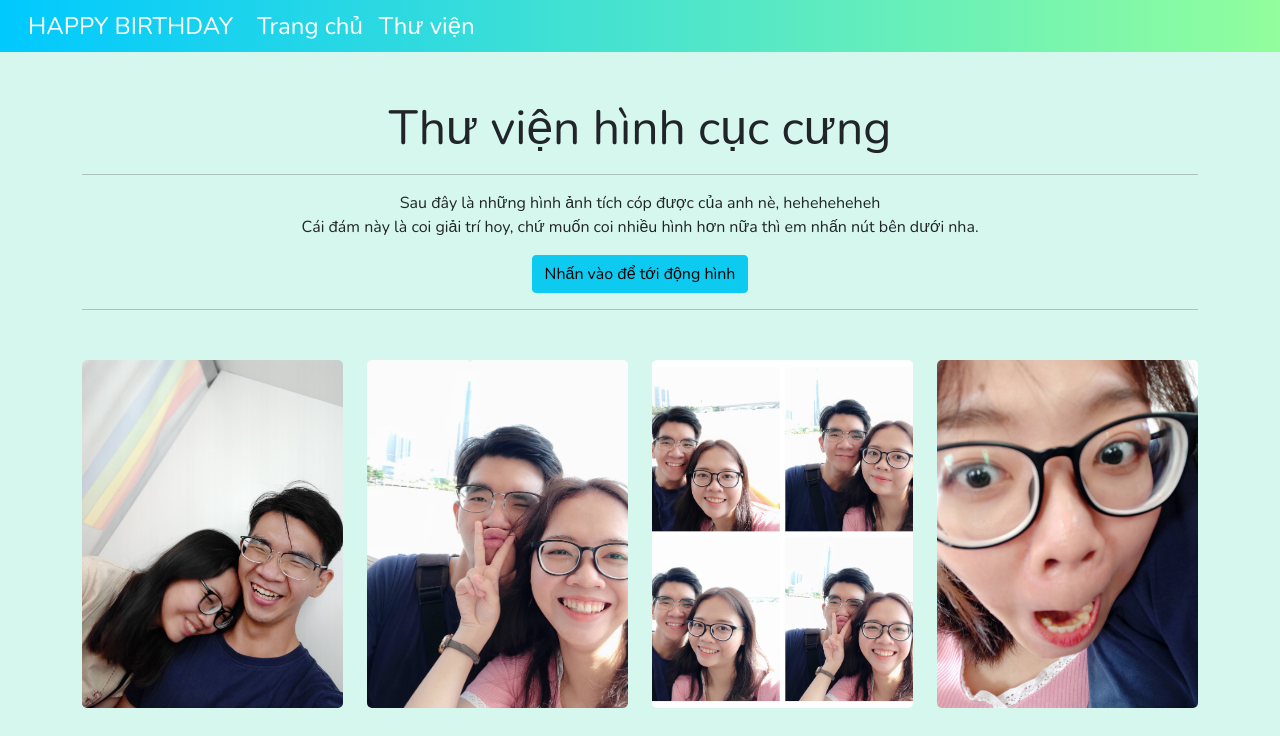
After one commit to edwardnguyen225/web-bootcamp, a PHP site: page /happy_birthday/library.html in a window 1280 px wide. The commit adds this page. Shown: the top 736 px of the page. Run offline with PHP 8.4, Linux system fonts and the light colour scheme; some libraries are stand-ins or nearby versions.

Commit message:
add library page

```diff
--- a/css/bootstrap/happy_birthday/app.css
+++ b/css/bootstrap/happy_birthday/app.css
@@ -3,9 +3,21 @@ body {
    background-color: #D6F7EE;
 }
 
+header {
+   margin-top: 100px;
+   margin-bottom: 50px;
+}
+
+header h1 {
+   font-size: 3rem;
+   font-weight: 300;
+   text-align: center;
+}
+
 #mainNavbar {
-   background: rgb(0,201,255);
-   background: linear-gradient(90deg, rgba(0,201,255,1) 0%, rgba(146,254,157,1) 100%);   font-size: 1.5rem;
+   background: rgb(0, 201, 255);
+   background: linear-gradient(90deg, rgba(0, 201, 255, 1) 0%, rgba(146, 254, 157, 1) 100%);
+   font-size: 1.5rem;
    font-weight: 200;
 }
 
@@ -77,3 +89,57 @@ body {
       font-size: 2rem;
    }
 }
+
+/* bootsnip CSS */
+
+#demo {
+   height: 100%;
+   position: relative;
+   overflow: hidden;
+}
+
+
+.green {
+   background-color: #6fb936;
+}
+
+.thumb {
+   margin-bottom: 30px;
+}
+
+.page-top {
+   margin-top: 85px;
+}
+
+
+img.zoom {
+   width: 100%;
+   height: 100%;
+   border-radius: 5px;
+   object-fit: cover;
+   -webkit-transition: all .3s ease-in-out;
+   -moz-transition: all .3s ease-in-out;
+   -o-transition: all .3s ease-in-out;
+   -ms-transition: all .3s ease-in-out;
+}
+
+
+.transition {
+   -webkit-transform: scale(1.2);
+   -moz-transform: scale(1.2);
+   -o-transform: scale(1.2);
+   transform: scale(1.2);
+}
+
+.modal-header {
+
+   border-bottom: none;
+}
+
+.modal-title {
+   color: #000;
+}
+
+.modal-footer {
+   display: none;
+}
--- /dev/null
+++ b/css/bootstrap/happy_birthday/library.html
@@ -0,0 +1,343 @@
+<!DOCTYPE html>
+<html lang="en">
+
+   <head>
+      <!-- Required meta tags -->
+      <meta charset="utf-8" />
+      <meta name="viewport" content="width=device-width, initial-scale=1, shrink-to-fit=no" />
+
+      <!-- Google Font -->
+      <link href="https://fonts.googleapis.com/css?family=Nunito:200,300,400,700" rel="stylesheet" />
+
+      <!-- bootsnip CSS -->
+      <link href="//maxcdn.bootstrapcdn.com/bootstrap/4.0.0/css/bootstrap.min.css" rel="stylesheet" id="bootstrap-css">
+      <script src="//maxcdn.bootstrapcdn.com/bootstrap/4.0.0/js/bootstrap.min.js"></script>
+      <script src="//cdnjs.cloudflare.com/ajax/libs/jquery/3.2.1/jquery.min.js"></script>
+
+      <!-- Bootstrap CSS -->
+      <link href="https://cdn.jsdelivr.net/npm/bootstrap@5.0.0-beta1/dist/css/bootstrap.min.css" rel="stylesheet"
+         integrity="sha384-giJF6kkoqNQ00vy+HMDP7azOuL0xtbfIcaT9wjKHr8RbDVddVHyTfAAsrekwKmP1" crossorigin="anonymous">
+      <!-- Custom CSS -->
+      <link rel="stylesheet" href="app.css" />
+
+      <title>For my Pudding</title>
+   </head>
+
+   <body>
+      <nav id="mainNavbar" class="navbar fixed-top navbar-dark navbar-expand-md py-0">
+         <div class="container-fluid">
+            <a class="navbar-brand text-uppercase" href="./index.html">Happy birthday</a>
+            <button class="navbar-toggler" type="button" data-bs-toggle="collapse" data-bs-target="#navbarMainMenu"
+               aria-controls="navbarSupportedContent" aria-expanded="false" aria-label="Toggle navigation">
+               <span class="navbar-toggler-icon"></span>
+            </button>
+            <div class="collapse navbar-collapse" id="navbarMainMenu">
+               <div class="navbar-nav">
+                  <a class="nav-link" href="./index.html">Trang chủ</a>
+                  <a class="nav-link" href="./library.html">Thư viện</a>
+               </div>
+            </div>
+         </div>
+      </nav>
+
+      <header class="container align-items-center">
+         <h1>Thư viện hình cục cưng</h1>
+
+         <hr>
+         <p class="text-center">
+            Sau đây là những hình ảnh tích cóp được của anh nè, heheheheheh<br>
+            Cái đám này là coi giải trí hoy, chứ muốn coi nhiều hình hơn nữa thì em nhấn nút bên dưới nha.
+         </p>
+         <div class="form-row text-center">
+            <div class="col-12">
+               <a href="https://photos.app.goo.gl/N3k74fvwYUYfEJcHA" target="_blank" class="btn btn-info">Nhấn vào để tới động hình</a>
+            </div>
+         </div>
+         <hr>
+      </header>
+
+      <link rel="stylesheet" href="//cdnjs.cloudflare.com/ajax/libs/fancybox/2.1.5/jquery.fancybox.min.css"
+         media="screen">
+      <script src="//cdnjs.cloudflare.com/ajax/libs/fancybox/2.1.5/jquery.fancybox.min.js"></script>
+
+      <!-- Page Content -->
+      <div class="container">
+         <div class="row">
+            <div class="col-lg-3 col-md-4 col-xs-6 thumb">
+               <a href="./assets/Photos/IMG_20200822_203700.jpg" class="fancybox" rel="ligthbox">
+                  <img src="./assets/Photos/IMG_20200822_203700.jpg" alt="Hình cục cưng " class="zoom img-fluid">
+               </a>
+            </div>
+
+            <div class="col-lg-3 col-md-4 col-xs-6 thumb">
+               <a href="./assets/Photos/IMG_20200903_085404.jpg" class="fancybox" rel="ligthbox">
+                  <img src="./assets/Photos/IMG_20200903_085404.jpg" alt="Hình cục cưng " class="zoom img-fluid">
+               </a>
+            </div>
+
+            <div class="col-lg-3 col-md-4 col-xs-6 thumb">
+               <a href="./assets/Photos/IMG_20200903_085337-COLLAGE.jpg" class="fancybox" rel="ligthbox">
+                  <img src="./assets/Photos/IMG_20200903_085337-COLLAGE.jpg" alt="Hình cục cưng "
+                     class="zoom img-fluid">
+               </a>
+            </div>
+
+            <div class="col-lg-3 col-md-4 col-xs-6 thumb">
+               <a href="./assets/Photos/IMG_20200903_100625.jpg" class="fancybox" rel="ligthbox">
+                  <img src="./assets/Photos/IMG_20200903_100625.jpg" alt="Hình cục cưng " class="zoom img-fluid">
+               </a>
+            </div>
+
+            <div class="col-lg-3 col-md-4 col-xs-6 thumb">
+               <a href="./assets/Photos/IMG_20200903_123116.jpg" class="fancybox" rel="ligthbox">
+                  <img src="./assets/Photos/IMG_20200903_123116.jpg" alt="Hình cục cưng " class="zoom img-fluid">
+               </a>
+            </div>
+
+            <div class="col-lg-3 col-md-4 col-xs-6 thumb">
+               <a href="./assets/Photos/IMG_20200903_123107-ANIMATION.gif" class="fancybox" rel="ligthbox">
+                  <img src="./assets/Photos/IMG_20200903_123107-ANIMATION.gif" alt="Hình cục cưng "
+                     class="zoom img-fluid">
+               </a>
+            </div>
+
+            <div class="col-lg-3 col-md-4 col-xs-6 thumb">
+               <a href="./assets/Photos/IMG_20200903_123210-ANIMATION.gif" class="fancybox" rel="ligthbox">
+                  <img src="./assets/Photos/IMG_20200903_123210-ANIMATION.gif" alt="Hình cục cưng "
+                     class="zoom img-fluid">
+               </a>
+            </div>
+
+            <div class="col-lg-3 col-md-4 col-xs-6 thumb">
+               <a href="./assets/Photos/IMG_20200903_123343.jpg" class="fancybox" rel="ligthbox">
+                  <img src="./assets/Photos/IMG_20200903_123343.jpg" alt="Hình cục cưng " class="zoom img-fluid">
+               </a>
+            </div>
+
+            <div class="col-lg-3 col-md-4 col-xs-6 thumb">
+               <a href="./assets/Photos/IMG_20200903_123349.jpg" class="fancybox" rel="ligthbox">
+                  <img src="./assets/Photos/IMG_20200903_123349.jpg" alt="Hình cục cưng " class="zoom img-fluid">
+               </a>
+            </div>
+
+            <div class="col-lg-3 col-md-4 col-xs-6 thumb">
+               <a href="./assets/Photos/IMG_20201104_101839.jpg" class="fancybox" rel="ligthbox">
+                  <img src="./assets/Photos/IMG_20201104_101839.jpg" alt="Hình cục cưng " class="zoom img-fluid">
+               </a>
+            </div>
+
+            <div class="col-lg-3 col-md-4 col-xs-6 thumb">
+               <a href="./assets/Photos/IMG_20201104_102024.jpg" class="fancybox" rel="ligthbox">
+                  <img src="./assets/Photos/IMG_20201104_102024.jpg" alt="Hình cục cưng " class="zoom img-fluid">
+               </a>
+            </div>
+
+            <div class="col-lg-3 col-md-4 col-xs-6 thumb">
+               <a href="./assets/Photos/IMG_20201104_184457.jpg" class="fancybox" rel="ligthbox">
+                  <img src="./assets/Photos/IMG_20201104_184457.jpg" alt="Hình cục cưng " class="zoom img-fluid">
+               </a>
+            </div>
+
+            <div class="col-lg-3 col-md-4 col-xs-6 thumb">
+               <a href="./assets/Photos/IMG_20201104_184510.jpg" class="fancybox" rel="ligthbox">
+                  <img src="./assets/Photos/IMG_20201104_184510.jpg" alt="Hình cục cưng " class="zoom img-fluid">
+               </a>
+            </div>
+
+            <div class="col-lg-3 col-md-4 col-xs-6 thumb">
+               <a href="./assets/Photos/IMG_1111.jpg" class="fancybox" rel="ligthbox">
+                  <img src="./assets/Photos/IMG_1111.jpg" alt="Hình cục cưng " class="zoom img-fluid">
+               </a>
+            </div>
+
+            <div class="col-lg-3 col-md-4 col-xs-6 thumb">
+               <a href="./assets/Photos/IMG_20201108_121715.jpg" class="fancybox" rel="ligthbox">
+                  <img src="./assets/Photos/IMG_20201108_121715.jpg" alt="Hình cục cưng " class="zoom img-fluid">
+               </a>
+            </div>
+
+            <div class="col-lg-3 col-md-4 col-xs-6 thumb">
+               <a href="./assets/Photos/IMG_20201108_121716.jpg" class="fancybox" rel="ligthbox">
+                  <img src="./assets/Photos/IMG_20201108_121716.jpg" alt="Hình cục cưng " class="zoom img-fluid">
+               </a>
+            </div>
+
+            <div class="col-lg-3 col-md-4 col-xs-6 thumb">
+               <a href="./assets/Photos/IMG_20201108_121722.jpg" class="fancybox" rel="ligthbox">
+                  <img src="./assets/Photos/IMG_20201108_121722.jpg" alt="Hình cục cưng " class="zoom img-fluid">
+               </a>
+            </div>
+
+            <div class="col-lg-3 col-md-4 col-xs-6 thumb">
+               <a href="./assets/Photos/IMG_1341.jpg" class="fancybox" rel="ligthbox">
+                  <img src="./assets/Photos/IMG_1341.jpg" alt="Hình cục cưng " class="zoom img-fluid">
+               </a>
+            </div>
+
+            <div class="col-lg-3 col-md-4 col-xs-6 thumb">
+               <a href="./assets/Photos/IMG_1342.jpg" class="fancybox" rel="ligthbox">
+                  <img src="./assets/Photos/IMG_1342.jpg" alt="Hình cục cưng " class="zoom img-fluid">
+               </a>
+            </div>
+
+            <div class="col-lg-3 col-md-4 col-xs-6 thumb">
+               <a href="./assets/Photos/IMG_1393.jpg" class="fancybox" rel="ligthbox">
+                  <img src="./assets/Photos/IMG_1393.jpg" alt="Hình cục cưng " class="zoom img-fluid">
+               </a>
+            </div>
+
+            <div class="col-lg-3 col-md-4 col-xs-6 thumb">
+               <a href="./assets/Photos/IMG_20201108_151443.jpg" class="fancybox" rel="ligthbox">
+                  <img src="./assets/Photos/IMG_20201108_151443.jpg" alt="Hình cục cưng " class="zoom img-fluid">
+               </a>
+            </div>
+
+            <div class="col-lg-3 col-md-4 col-xs-6 thumb">
+               <a href="./assets/Photos/IMG_20201108_151443_1.jpg" class="fancybox" rel="ligthbox">
+                  <img src="./assets/Photos/IMG_20201108_151443_1.jpg" alt="Hình cục cưng " class="zoom img-fluid">
+               </a>
+            </div>
+
+            <div class="col-lg-3 col-md-4 col-xs-6 thumb">
+               <a href="./assets/Photos/IMG_1466.jpg" class="fancybox" rel="ligthbox">
+                  <img src="./assets/Photos/IMG_1466.jpg" alt="Hình cục cưng " class="zoom img-fluid">
+               </a>
+            </div>
+
+            <div class="col-lg-3 col-md-4 col-xs-6 thumb">
+               <a href="./assets/Photos/IMG_20201123_192019.jpg" class="fancybox" rel="ligthbox">
+                  <img src="./assets/Photos/IMG_20201123_192019.jpg" alt="Hình cục cưng " class="zoom img-fluid">
+               </a>
+            </div>
+
+            <div class="col-lg-3 col-md-4 col-xs-6 thumb">
+               <a href="./assets/Photos/IMG_20201123_203030.jpg" class="fancybox" rel="ligthbox">
+                  <img src="./assets/Photos/IMG_20201123_203030.jpg" alt="Hình cục cưng " class="zoom img-fluid">
+               </a>
+            </div>
+
+            <div class="col-lg-3 col-md-4 col-xs-6 thumb">
+               <a href="./assets/Photos/IMG_20201125_201927_1.jpg" class="fancybox" rel="ligthbox">
+                  <img src="./assets/Photos/IMG_20201125_201927_1.jpg" alt="Hình cục cưng " class="zoom img-fluid">
+               </a>
+            </div>
+
+            <div class="col-lg-3 col-md-4 col-xs-6 thumb">
+               <a href="./assets/Photos/IMG_20201221_202916_onFire(Abhi).jpg" class="fancybox" rel="ligthbox">
+                  <img src="./assets/Photos/IMG_20201221_202916_onFire(Abhi).jpg" alt="Hình cục cưng "
+                     class="zoom img-fluid">
+               </a>
+            </div>
+
+            <div class="col-lg-3 col-md-4 col-xs-6 thumb">
+               <a href="./assets/Photos/IMG_20201221_202919_onFire(Abhi).jpg" class="fancybox" rel="ligthbox">
+                  <img src="./assets/Photos/IMG_20201221_202919_onFire(Abhi).jpg" alt="Hình cục cưng "
+                     class="zoom img-fluid">
+               </a>
+            </div>
+
+            <div class="col-lg-3 col-md-4 col-xs-6 thumb">
+               <a href="./assets/Photos/IMG_20201221_202920_onFire(Abhi).jpg" class="fancybox" rel="ligthbox">
+                  <img src="./assets/Photos/IMG_20201221_202920_onFire(Abhi).jpg" alt="Hình cục cưng "
+                     class="zoom img-fluid">
+               </a>
+            </div>
+
+            <div class="col-lg-3 col-md-4 col-xs-6 thumb">
+               <a href="./assets/Photos/IMG_20201221_202920__1onFire(Abhi).jpg" class="fancybox" rel="ligthbox">
+                  <img src="./assets/Photos/IMG_20201221_202920__1onFire(Abhi).jpg" alt="Hình cục cưng "
+                     class="zoom img-fluid">
+               </a>
+            </div>
+
+            <div class="col-lg-3 col-md-4 col-xs-6 thumb">
+               <a href="./assets/Photos/IMG_20201221_202921_onFire(Abhi).jpg" class="fancybox" rel="ligthbox">
+                  <img src="./assets/Photos/IMG_20201221_202921_onFire(Abhi).jpg" alt="Hình cục cưng "
+                     class="zoom img-fluid">
+               </a>
+            </div>
+
+            <div class="col-lg-3 col-md-4 col-xs-6 thumb">
+               <a href="./assets/Photos/IMG_20201221_202922_onFire(Abhi).jpg" class="fancybox" rel="ligthbox">
+                  <img src="./assets/Photos/IMG_20201221_202922_onFire(Abhi).jpg" alt="Hình cục cưng "
+                     class="zoom img-fluid">
+               </a>
+            </div>
+
+            <div class="col-lg-3 col-md-4 col-xs-6 thumb">
+               <a href="./assets/Photos/IMG_20201227_201328_onFire(Abhi).jpg" class="fancybox" rel="ligthbox">
+                  <img src="./assets/Photos/IMG_20201227_201328_onFire(Abhi).jpg" alt="Hình cục cưng "
+                     class="zoom img-fluid">
+               </a>
+            </div>
+
+            <div class="col-lg-3 col-md-4 col-xs-6 thumb">
+               <a href="./assets/Photos/IMG_20201227_201330_onFire(Abhi).jpg" class="fancybox" rel="ligthbox">
+                  <img src="./assets/Photos/IMG_20201227_201330_onFire(Abhi).jpg" alt="Hình cục cưng "
+                     class="zoom img-fluid">
+               </a>
+            </div>
+
+            <div class="col-lg-3 col-md-4 col-xs-6 thumb">
+               <a href="./assets/Photos/IMG_20201227_201342_onFire(Abhi).jpg" class="fancybox" rel="ligthbox">
+                  <img src="./assets/Photos/IMG_20201227_201342_onFire(Abhi).jpg" alt="Hình cục cưng "
+                     class="zoom img-fluid">
+               </a>
+            </div>
+
+            <div class="col-lg-3 col-md-4 col-xs-6 thumb">
+               <a href="./assets/Photos/IMG_20201227_201345__1onFire(Abhi).jpg" class="fancybox" rel="ligthbox">
+                  <img src="./assets/Photos/IMG_20201227_201345__1onFire(Abhi).jpg" alt="Hình cục cưng "
+                     class="zoom img-fluid">
+               </a>
+            </div>
+
+            <div class="col-lg-3 col-md-4 col-xs-6 thumb">
+               <a href="./assets/Photos/IMG_20201229_183637_onFire(Abhi).jpg" class="fancybox" rel="ligthbox">
+                  <img src="./assets/Photos/IMG_20201229_183637_onFire(Abhi).jpg" alt="Hình cục cưng "
+                     class="zoom img-fluid">
+               </a>
+            </div>
+
+            <div class="col-lg-3 col-md-4 col-xs-6 thumb">
+               <a href="./assets/Photos/IMG_20201229_183728_onFire(Abhi).jpg" class="fancybox" rel="ligthbox">
+                  <img src="./assets/Photos/IMG_20201229_183728_onFire(Abhi).jpg" alt="Hình cục cưng "
+                     class="zoom img-fluid">
+               </a>
+            </div>
+
+            <div class="col-lg-3 col-md-4 col-xs-6 thumb">
+               <a href="./assets/Photos/IMG_20201229_183754_onFire(Abhi).jpg" class="fancybox" rel="ligthbox">
+                  <img src="./assets/Photos/IMG_20201229_183754_onFire(Abhi).jpg" alt="Hình cục cưng "
+                     class="zoom img-fluid">
+               </a>
+            </div>
+
+            <div class="col-lg-3 col-md-4 col-xs-6 thumb">
+               <a href="./assets/Photos/IMG_20201230_101921_onFire(Abhi).jpg" class="fancybox" rel="ligthbox">
+                  <img src="./assets/Photos/IMG_20201230_101921_onFire(Abhi).jpg" alt="Hình cục cưng "
+                     class="zoom img-fluid">
+               </a>
+            </div>
+         </div>
+      </div>
+
+      <script>
+         $(document).ready(function () {
+            $(".fancybox").fancybox({
+               openEffect: "none",
+               closeEffect: "none"
+            });
+
+            $(".zoom").hover(function () {
+
+               $(this).addClass('transition');
+            }, function () {
+
+               $(this).removeClass('transition');
+            });
+         });
+      </script>
+   </body>
+
+</html>
```
